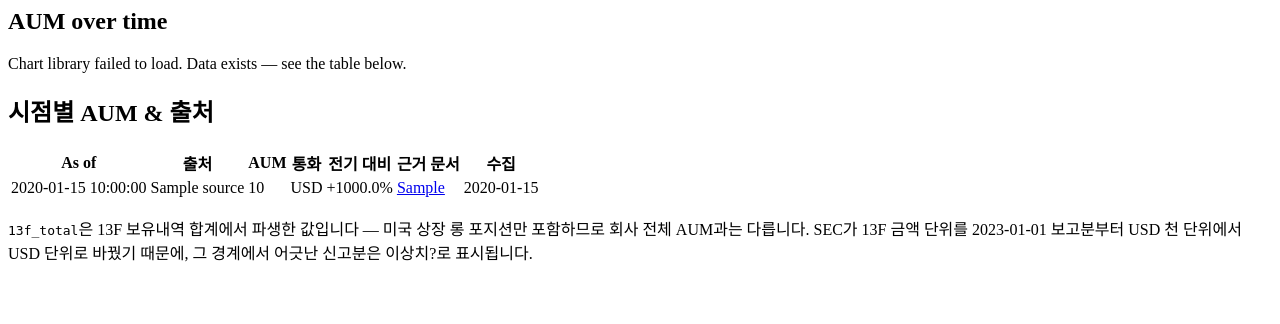
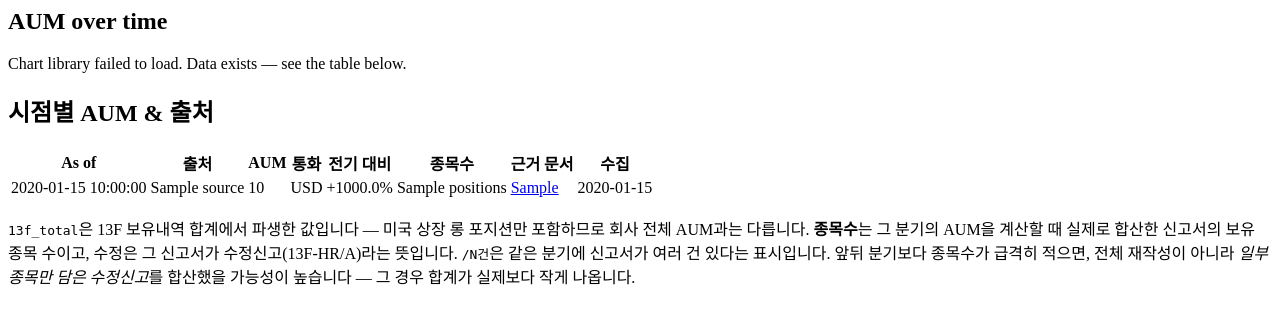
Before and after one commit to fabelian/burgundy, a FastAPI app: template dashboard/templates/aum.html in a window 1280 px wide. Shown: the top 324 px of the page. Run offline with FastAPI, Linux system fonts and the light colour scheme; the template is opened without the code that fills it: most values are stand-ins (such as "Sample title", 1, 10 or a date in 2020).

Commit message:
Show position count and amendment flag per AUM row
Correcting the Q4-2022 scaling uncovered a second anomaly the spike had been
hiding: 2017-09-30 reads 35,294,000 against neighbours near 10,500,000,000.

A quarter's 13f_total is summed from exactly one filing — the latest, amendment
preferred. 13F-HR/A amendments come in two shapes, and only one restates the
whole portfolio; an amendment carrying a couple of positions collapses the
total, and the amount alone cannot say that is what happened.

The table now carries the evidence: how many positions were actually summed,
whether that filing was an amendment, and how many filings exist for the
quarter. A count far below its neighbours identifies a partial amendment on
sight, which is the fact any fix to the selection rule has to rest on.

Reproduced against Postgres: a 100-position original plus a 2-position
amendment for the same quarter yields positions=2, is_amendment=True,
filings=2, and a total that trips the existing suspect flag.

35 passed, 0 skipped.

Co-Authored-By: Claude Opus 4.8 <noreply@anthropic.com>
Claude-Session: https://claude.ai/code/session_01G7fMeNySSntUVLnYA7eSjR

```diff
--- a/dashboard/templates/aum.html
+++ b/dashboard/templates/aum.html
@@ -17,7 +17,8 @@
   <table>
     <thead>
       <tr><th>As of</th><th>출처</th><th class="num">AUM</th><th>통화</th>
-          <th class="num">전기 대비</th><th>근거 문서</th><th>수집</th></tr>
+          <th class="num">전기 대비</th><th class="num">종목수</th><th>근거 문서</th>
+          <th>수집</th></tr>
     </thead>
     <tbody>
       {% for r in table %}
@@ -30,6 +31,13 @@
         </td>
         <td class="muted">{{ r.currency }}</td>
         <td class="num nowrap">{{ m.aum_delta(r) }}</td>
+        <td class="num nowrap">
+          {%- if r.positions is not none -%}
+            {{ r.positions }}
+            {%- if r.is_amendment %} <span class="badge">수정</span>{% endif -%}
+            {%- if r.filings and r.filings > 1 %} <span class="muted">/{{ r.filings }}건</span>{% endif -%}
+          {%- else -%}<span class="muted">&mdash;</span>{%- endif -%}
+        </td>
         <td class="muted nowrap">
           {%- if r.source_url -%}
             <a href="{{ r.source_url }}" target="_blank" rel="noopener">{{ r.accession_no or '문서' }}</a>
@@ -44,9 +52,12 @@
   </div>
   <p class="muted">
     <code>13f_total</code>은 13F 보유내역 합계에서 파생한 값입니다 — 미국 상장 롱 포지션만
-    포함하므로 회사 전체 AUM과는 다릅니다. SEC가 13F 금액 단위를 2023-01-01 보고분부터
-    USD 천 단위에서 USD 단위로 바꿨기 때문에, 그 경계에서 어긋난 신고분은
-    <span class="badge">이상치?</span>로 표시됩니다.
+    포함하므로 회사 전체 AUM과는 다릅니다.
+    <strong>종목수</strong>는 그 분기의 AUM을 계산할 때 실제로 합산한 신고서의 보유 종목 수이고,
+    <span class="badge">수정</span>은 그 신고서가 수정신고(13F-HR/A)라는 뜻입니다.
+    <code>/N건</code>은 같은 분기에 신고서가 여러 건 있다는 표시입니다.
+    앞뒤 분기보다 종목수가 급격히 적으면, 전체 재작성이 아니라 <em>일부 종목만 담은
+    수정신고</em>를 합산했을 가능성이 높습니다 — 그 경우 합계가 실제보다 작게 나옵니다.
   </p>
   {% else %}<p class="muted">No AUM data yet.</p>{% endif %}
 </div>
```
Also changed, not shown: dashboard/queries.py (+14 -1 lines), tests/test_aum_table.py (added, +64 -0 lines).
